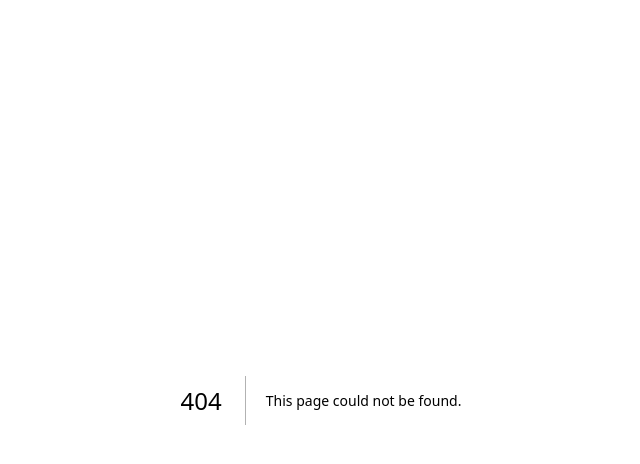
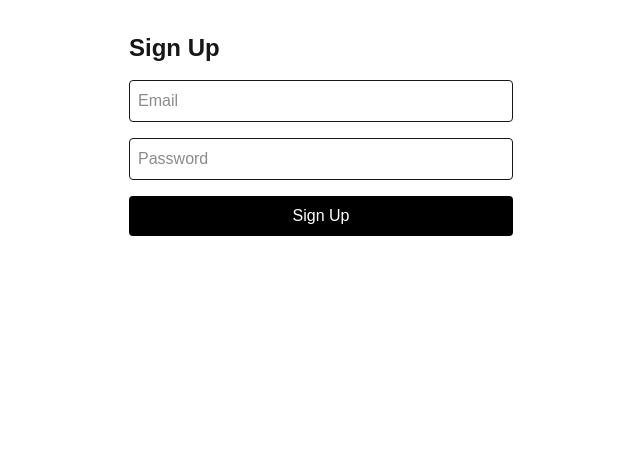
Before and after one commit to NaikRakshitha/badminton-app, a Next.js app: page /signup in a window 1280 px wide. Before the commit this address had no page. Shown: the top 464 px of the page, without its empty margins (319-959 px from the left). Built offline with nearby package versions, Linux system fonts and the light colour scheme; no server answers.

Commit message:
Add auth: signup, login, logout, auth status

```diff
--- /dev/null
+++ b/app/components/AuthStatus.tsx
@@ -0,0 +1,39 @@
+'use client'
+
+import { useEffect, useState } from 'react'
+import { supabase } from '@/lib/supabase'
+import type { User } from '@supabase/supabase-js'
+
+export default function AuthStatus() {
+  const [user, setUser] = useState<User | null>(null)
+
+  useEffect(() => {
+    supabase.auth.getUser().then(({ data }) => setUser(data.user))
+
+    const { data: listener } = supabase.auth.onAuthStateChange((_event, session) => {
+      setUser(session?.user ?? null)
+    })
+
+    return () => listener.subscription.unsubscribe()
+  }, [])
+
+  async function handleLogout() {
+    await supabase.auth.signOut()
+  }
+
+  if (!user) {
+    return (
+      <div className="text-sm">
+        <a href="/login" className="underline mr-4">Log In</a>
+        <a href="/signup" className="underline">Sign Up</a>
+      </div>
+    )
+  }
+
+  return (
+    <div className="text-sm flex items-center gap-4">
+      <span>Logged in as {user.email}</span>
+      <button onClick={handleLogout} className="underline">Log Out</button>
+    </div>
+  )
+}
--- /dev/null
+++ b/app/login/page.tsx
@@ -0,0 +1,51 @@
+'use client'
+
+import { useState } from 'react'
+import { useRouter } from 'next/navigation'
+import { supabase } from '@/lib/supabase'
+
+export default function Login() {
+  const [email, setEmail] = useState('')
+  const [password, setPassword] = useState('')
+  const [message, setMessage] = useState('')
+  const router = useRouter()
+
+  async function handleLogin(e: React.FormEvent) {
+    e.preventDefault()
+    const { error } = await supabase.auth.signInWithPassword({ email, password })
+
+    if (error) {
+      setMessage(`Error: ${error.message}`)
+    } else {
+      router.push('/')
+    }
+  }
+
+  return (
+    <main className="p-8 max-w-md mx-auto">
+      <h1 className="text-2xl font-bold mb-4">Log In</h1>
+      <form onSubmit={handleLogin} className="space-y-4">
+        <input
+          type="email"
+          placeholder="Email"
+          value={email}
+          onChange={(e) => setEmail(e.target.value)}
+          className="w-full border rounded p-2"
+          required
+        />
+        <input
+          type="password"
+          placeholder="Password"
+          value={password}
+          onChange={(e) => setPassword(e.target.value)}
+          className="w-full border rounded p-2"
+          required
+        />
+        <button type="submit" className="bg-black text-white rounded p-2 w-full">
+          Log In
+        </button>
+      </form>
+      {message && <p className="mt-4 text-sm">{message}</p>}
+    </main>
+  )
+}
--- a/app/page.tsx
+++ b/app/page.tsx
@@ -1,4 +1,5 @@
 import { supabase } from '@/lib/supabase';
+import AuthStatus from './components/AuthStatus';
 
 export default async function Home() {
   const { data: venues, error } = await supabase
@@ -13,6 +14,7 @@ export default async function Home() {
   return (
     <main className="p-8">
       <h1 className="text-3xl font-bold mb-6">Badminton Venues</h1>
+      <AuthStatus />
       <div className="space-y-4">
         {venues?.map((venue) => (
           <div key={venue.id} className="border rounded-lg p-4">
--- /dev/null
+++ b/app/signup/page.tsx
@@ -0,0 +1,49 @@
+'use client'
+
+import { useState } from 'react'
+import { supabase } from '@/lib/supabase'
+
+export default function SignUp() {
+  const [email, setEmail] = useState('')
+  const [password, setPassword] = useState('')
+  const [message, setMessage] = useState('')
+
+  async function handleSignUp(e: React.FormEvent) {
+    e.preventDefault()
+    const { error } = await supabase.auth.signUp({ email, password })
+
+    if (error) {
+      setMessage(`Error: ${error.message}`)
+    } else {
+      setMessage('Success! Check your email or try logging in.')
+    }
+  }
+
+  return (
+    <main className="p-8 max-w-md mx-auto">
+      <h1 className="text-2xl font-bold mb-4">Sign Up</h1>
+      <form onSubmit={handleSignUp} className="space-y-4">
+        <input
+          type="email"
+          placeholder="Email"
+          value={email}
+          onChange={(e) => setEmail(e.target.value)}
+          className="w-full border rounded p-2"
+          required
+        />
+        <input
+          type="password"
+          placeholder="Password"
+          value={password}
+          onChange={(e) => setPassword(e.target.value)}
+          className="w-full border rounded p-2"
+          required
+        />
+        <button type="submit" className="bg-black text-white rounded p-2 w-full">
+          Sign Up
+        </button>
+      </form>
+      {message && <p className="mt-4 text-sm">{message}</p>}
+    </main>
+  )
+}
```
